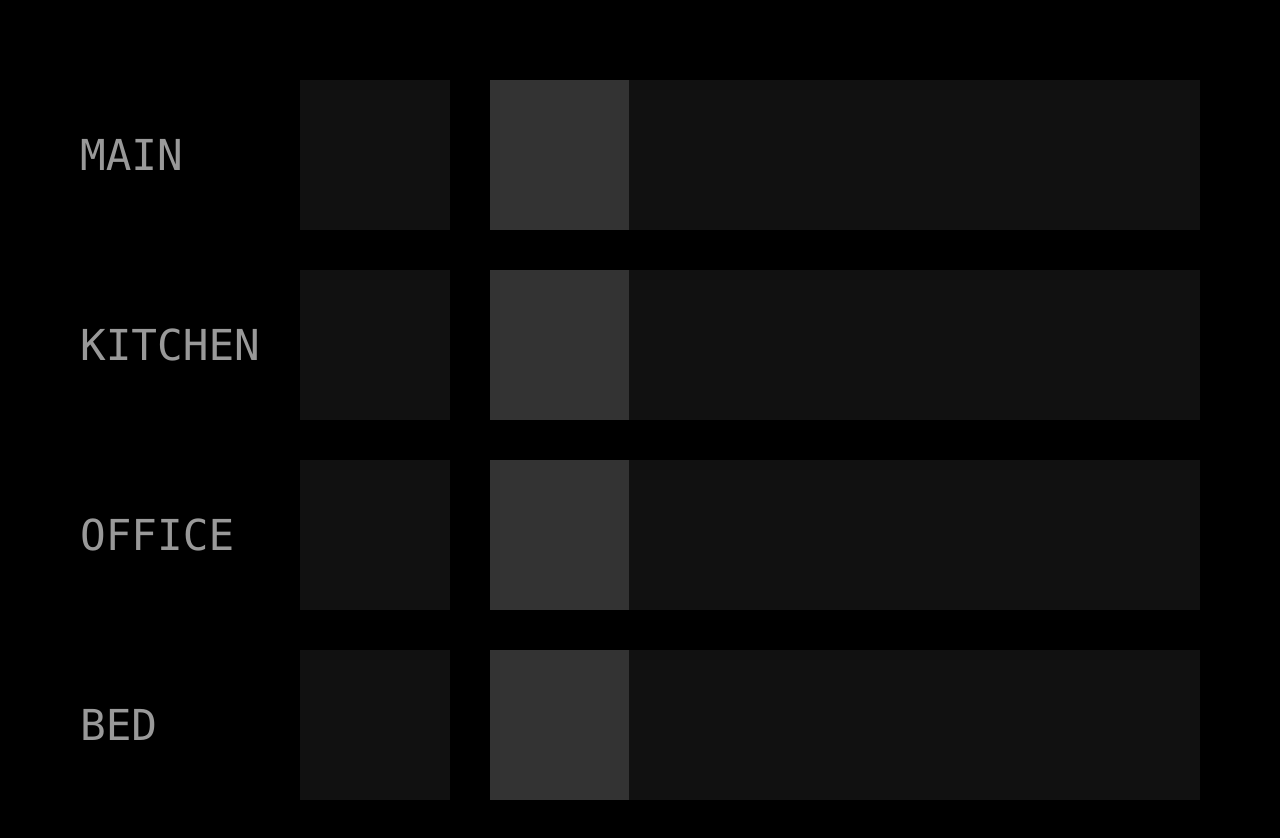
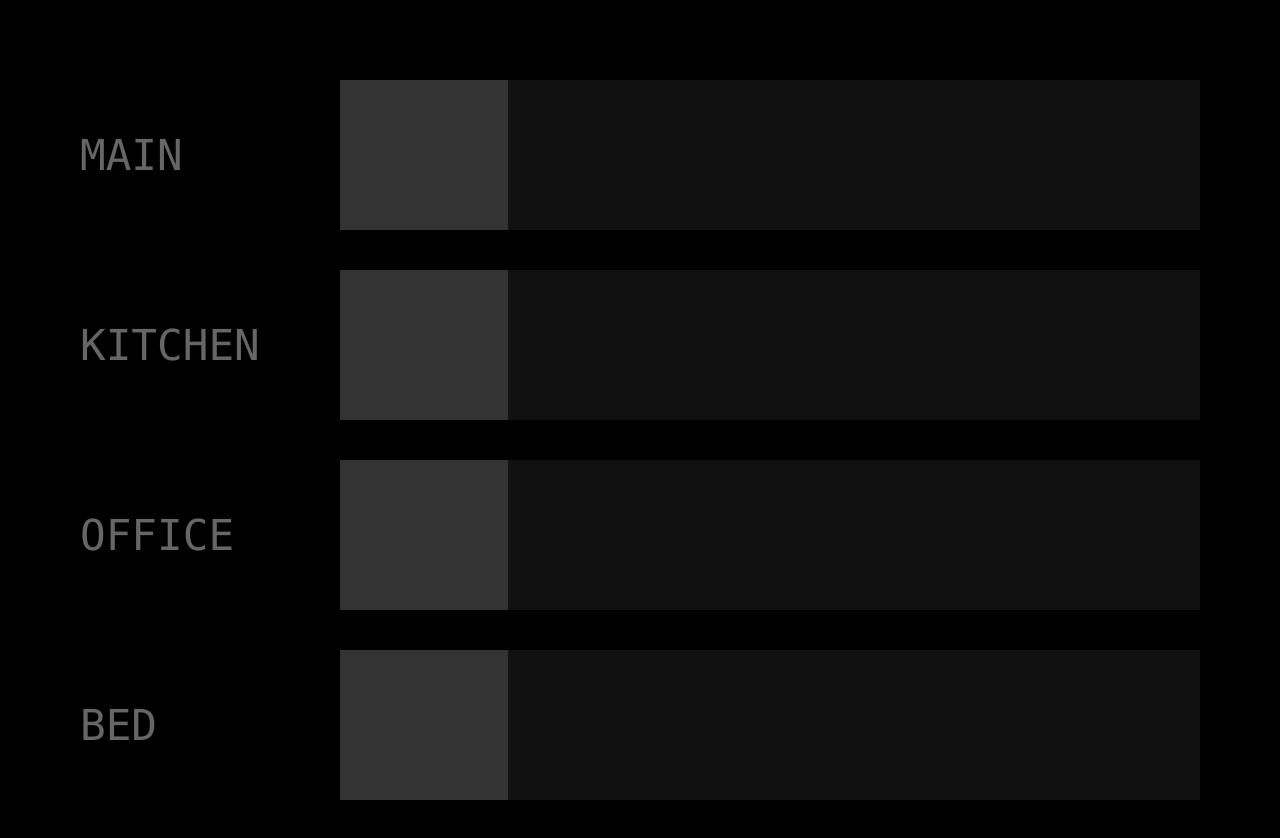
Before and after one commit to kormyen/vns, a website: page CORE/static/index.html in a window 1280 px wide. Drawn offline with nearby package versions, Linux system fonts and the light colour scheme; no server answers.

Commit message:
Add functionality for new visual.

```diff
--- a/CORE/static/index.html
+++ b/CORE/static/index.html
@@ -6,7 +6,7 @@
     <div class="elementContainer">
       <div class="title">MAIN</div>
       <div class="elementButton">
-        <button id='lMainOff'></button>
+        <!-- <button id='lMainOff'></button> -->
       </div>
       <div class="elementSlider">
         <input type="range" min=0 max=255 step=1 value=50 id="lMainB" style="--min: 0; --max: 100; --val: 50;">
@@ -16,7 +16,7 @@
     <div class="elementContainer">
       <div class="title">KITCHEN</div>
       <div class="elementButton">
-        <button id='lKitchenOff'></button>
+        <!-- <button id='lKitchenOff'></button> -->
       </div>
       <div class="elementSlider">
         <input type="range" min=0 max=255 step=1 value=50 id="lKitchenB" style="--min: 0; --max: 100; --val: 50;">
@@ -26,7 +26,7 @@
     <div class="elementContainer">
       <div class="title">OFFICE</div>
       <div class="elementButton">
-        <button id='lBedOff'></button>
+        <!-- <button id='lBedOff'></button> -->
       </div>
       <div class="elementSlider">
         <input type="range" min=0 max=255 step=1 value=50 id="lOfficeB" style="--min: 0; --max: 100; --val: 50;">
@@ -36,47 +36,56 @@
     <div class="elementContainer">
       <div class="title">BED</div>
       <div class="elementButton">
-        <button id='lBedOff'></button>
+        <!-- <button id='lBedOff'></button> -->
       </div>
       <div class="elementSlider">
         <input type="range" min=0 max=255 step=1 value=50 id="lBedB" style="--min: 0; --max: 100; --val: 50;">
       </div>
     </div>
 
+    <script src="http://localhost:3000/socket.io/socket.io.js"></script> <!-- automatically added -->
     <script>
       function rangeColor(input)
       {
-        var wrp = document.createElement('div'),
-        preBar = document.createElement('p'),
-        min = parseInt(input.min, 10),
-        max = parseInt(input.max, 10),
-        range = max - min,
-        getVal = function()
+        var slider = new Object();
+        slider.wrp = document.createElement('div');
+        slider.preBar = document.createElement('p');
+        slider.min = parseInt(input.min, 10);
+        slider.max = parseInt(input.max, 10);
+        slider.range = slider.max - slider.min;
+
+        slider.getVal = function()
         {
           var w = parseInt(input.clientWidth, 10),
-          t = ~~(w * (parseInt(input.value, 10) - min) / range);
+          t = ~~(w * (parseInt(input.value, 10) - slider.min) / slider.range);
           return t;
         };
-        wrp.className = 'barCnt';
-        preBar.className = 'preBar';
+        slider.updateView = function()
+        {
+          slider.preBar.style.width = slider.getVal() + 'px';
+        }
+
+        slider.wrp.className = 'barCnt';
+        slider.preBar.className = 'preBar';
         input.className = input.className.length ? (input.className + ' colorized') : 'colorized';
-        input.parentNode.replaceChild(wrp, input);
-        wrp.appendChild(input);
-        wrp.appendChild(preBar);
-        input.addEventListener('input', function()
-        {
-          preBar.style.width = getVal() + 'px';
-        });
-        preBar.style.width = getVal() + 'px';
+        input.parentNode.replaceChild(slider.wrp, input);
+        slider.wrp.appendChild(input);
+        slider.wrp.appendChild(slider.preBar);
+        input.addEventListener('input', slider.updateView);
+        // input.addEventListener('change', function()
+        // {
+        //   slider.preBar.style.width = slider.getVal() + 'px';
+        // });
+        slider.preBar.style.width = slider.getVal() + 'px';
+        return slider;
       }
-      rangeColor(document.getElementById('lMainB'))
-      rangeColor(document.getElementById('lKitchenB'))
-      rangeColor(document.getElementById('lOfficeB'))
-      rangeColor(document.getElementById('lBedB'))
-    </script>
 
-    <script src="http://localhost:3000/socket.io/socket.io.js"></script> <!-- automatically added -->
-    <script>
+      var sliders = {};
+      sliders['lMainB'] = rangeColor(document.getElementById('lMainB'))
+      sliders['lKitchenB'] = rangeColor(document.getElementById('lKitchenB'))
+      sliders['lOfficeB'] = rangeColor(document.getElementById('lOfficeB'))
+      sliders['lBedB'] = rangeColor(document.getElementById('lBedB'))
+
       function data(key, info)
       {
        this.key = key;
@@ -84,25 +93,30 @@
       }
 
       var socket = io();
+
+      var lMainSlider = document.getElementById("lMainB");
+      var lOfficeSlider = document.getElementById("lOfficeB");
+      var lBedSlider = document.getElementById("lBedB");
+
       socket.on('state', function(data)
       {
         // if (data.lMain !== undefined) { document.getElementById("lMainState").innerHTML = data.lMain; }
-        // if (data.lMainB !== undefined) { document.getElementById("lMainB").value = data.lMainB; }
+        if (data.lMainB !== undefined) { lMainSlider.value = data.lMainB; sliders['lMainB'].updateView(); }
         // if (data.lOffice !== undefined) { document.getElementById("lOfficeState").innerHTML = data.lOffice; }
-        // if (data.lOfficeB !== undefined) { document.getElementById("lOfficeB").value = data.lOfficeB; }
+        if (data.lOfficeB !== undefined) { lOfficeSlider.value = data.lOfficeB; sliders['lOfficeB'].updateView(); }
         // if (data.lBed !== undefined) { document.getElementById("lBedState").innerHTML = data.lBed; }
-        // if (data.lBedB !== undefined) { document.getElementById("lBedB").value = data.lBedB; }
+        if (data.lBedB !== undefined) { lBedSlider.value = data.lBedB; sliders['lBedB'].updateView(); }
       });
 
       // document.getElementById("lMainOn").onclick = function() { socket.emit('set', new data('lMain', true)); }
       // document.getElementById("lMainOff").onclick = function() { socket.emit('set', new data('lMain', false)); }
-      // document.getElementById("lMainB").oninput = function() { socket.emit('set', new data('lMainB', this.value)); }
+      lMainSlider.oninput = function() { socket.emit('set', new data('lMainB', this.value)); }
       // document.getElementById("lOfficeOn").onclick = function() { socket.emit('set', new data('lOffice', true)); }
       // document.getElementById("lOfficeOff").onclick = function() { socket.emit('set', new data('lOffice', false)); }
-      // document.getElementById("lOfficeB").oninput = function() { socket.emit('set', new data('lOfficeB', this.value)); }
+      lOfficeSlider.oninput = function() { socket.emit('set', new data('lOfficeB', this.value)); }
       // document.getElementById("lBedOn").onclick = function() { socket.emit('set', new data('lBed', true)); }
       // document.getElementById("lBedOff").onclick = function() { socket.emit('set', new data('lBed', false)); }
-      // document.getElementById("lBedB").oninput = function() { socket.emit('set', new data('lBedB', this.value)); }
+      lBedSlider.oninput = function() { socket.emit('set', new data('lBedB', this.value)); }
     </script>
     </body>
 </html>
--- a/CORE/static/style.css
+++ b/CORE/static/style.css
@@ -2,19 +2,17 @@
 :root
 {
   --color-main-bg: #000;
-  --color-main: #999;
-
+  --color-main: #666;
   --color-button-idle: #111;
   --color-button-hover: #111;
   --color-button-active: #111;
-
-  --size-slider-height: 150px;
   --color-slider-main: #333;
   --color-slider-empty: #111;
 
-  --element-title-width: 180px;
+  --slider-height: 150px;
+  --title-width: 180px;
+  --padding-outer: 80px;
   --padding-inner: 40px;
-  --padding-outer: 80px;
 }
 
 *
@@ -44,17 +42,17 @@ body
   margin-left: var(--padding-outer);
   margin-right: var(--padding-outer);
   display: flex;
-  height: var(--size-slider-height);
+  height: var(--slider-height);
 }
 .elementContainer .title
 {
   float: left;
   font-size: 32pt;
-  height: var(--size-slider-height);
+  height: var(--slider-height);
   margin-right: var(--padding-inner);
-  line-height: var(--size-slider-height);
-  width: var(--element-title-width);
-  min-width: var(--element-title-width);
+  line-height: var(--slider-height);
+  width: var(--title-width);
+  min-width: var(--title-width);
 }
 .elementContainer .elementSlider
 {
@@ -77,8 +75,8 @@ body
   cursor: pointer;
   outline: none; /*mobile browser board on press*/
   background-color: var(--color-button-idle);
-  width: var(--size-slider-height);
-  height: var(--size-slider-height);
+  width: var(--slider-height);
+  height: var(--slider-height);
   border-radius: 0px;
   font-size: 32pt;
   border: 0px;
@@ -107,8 +105,8 @@ body
 {
   position: absolute;
   background-color: var(--color-slider-main);
-  height: var(--size-slider-height);
-  line-height: var(--size-slider-height);
+  height: var(--slider-height);
+  line-height: var(--slider-height);
   z-index: 200;
   padding: 0px;
   margin: 0px;
@@ -119,7 +117,7 @@ input[type=range].colorized
 {
   -webkit-appearance: none;
   width: 100%;
-  height: var(--size-slider-height);
+  height: var(--slider-height);
   position: absolute;
   padding: 0px;
   margin: 0px;
@@ -130,7 +128,7 @@ input[type=range].colorized
 
 input[type=range].colorized::-webkit-slider-runnable-track
 {
-  height: var(--size-slider-height);
+  height: var(--slider-height);
   background: var(--color-slider-empty);
   border: none;
 }
@@ -153,13 +151,13 @@ input[type=range].colorized:focus
 
 input[type=range].colorized:focus::-webkit-slider-runnable-track
 {
-  background: #ccc;
+  background: var(--color-slider-empty);
 }
 
 input[type=range].colorized::-moz-range-track
 {
   width: 100%;
-  height: var(--size-slider-height);
+  height: var(--slider-height);
   background: var(--color-slider-empty);
   border: none;
 }
```
